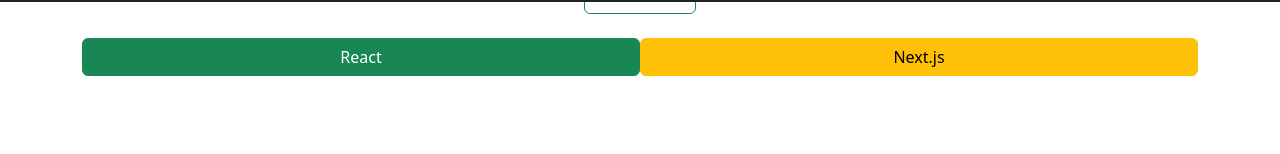
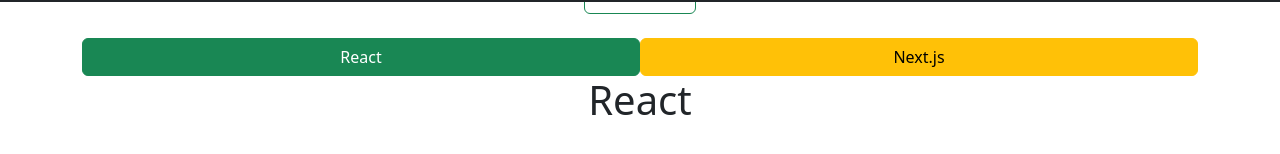
Before and after one commit to Nazgul-Racber/React_router-example-project-, a React (Create React App) app: page /paths/fullstack in a window 1280 px wide. Shown: the part 798-952 px from the top of the page. Built offline with nearby package versions, Linux system fonts and the light colour scheme.

Commit message:
route:index

```diff
--- a/src/router/AppRouter.jsx
+++ b/src/router/AppRouter.jsx
@@ -22,8 +22,8 @@
         <Route path="/paths" element={<Paths />}>
           <Route index element={<Fullstack />} />
           <Route path="fullstack" element={<Fullstack />}>
-            <Route Path="react" element={<React/>} />
-            <Route Path="Next" element={<Next/>} />
+            <Route index element={<React />} />
+            <Route path="next" element={<Next />} />
           </Route>
           <Route path="aws" element={<Aws />} />
         </Route>
```
